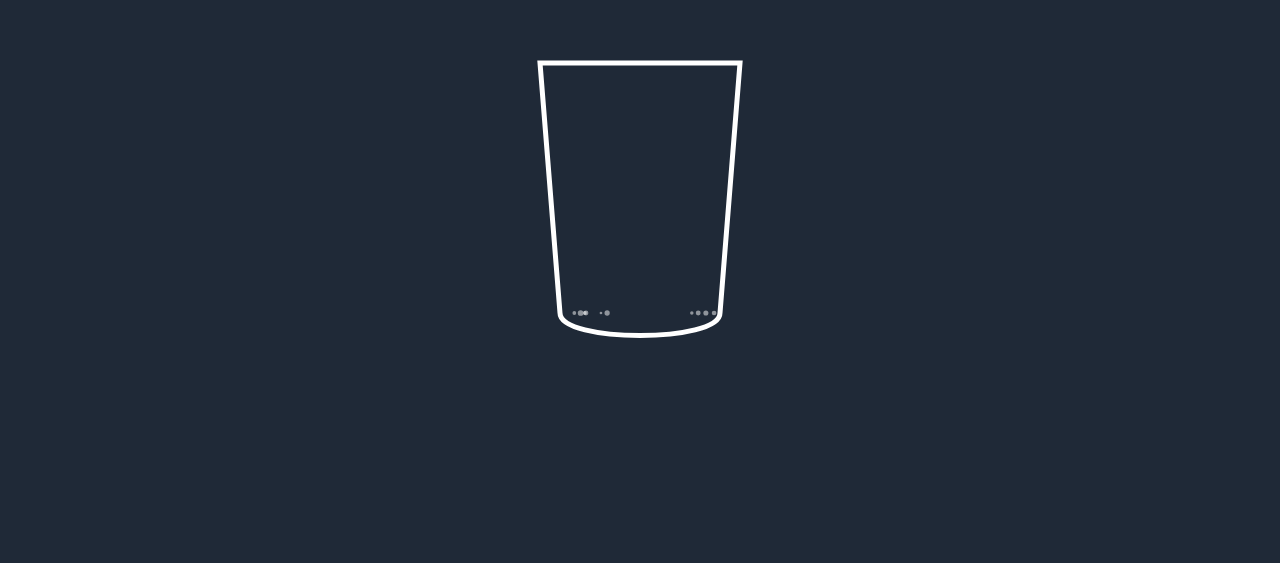
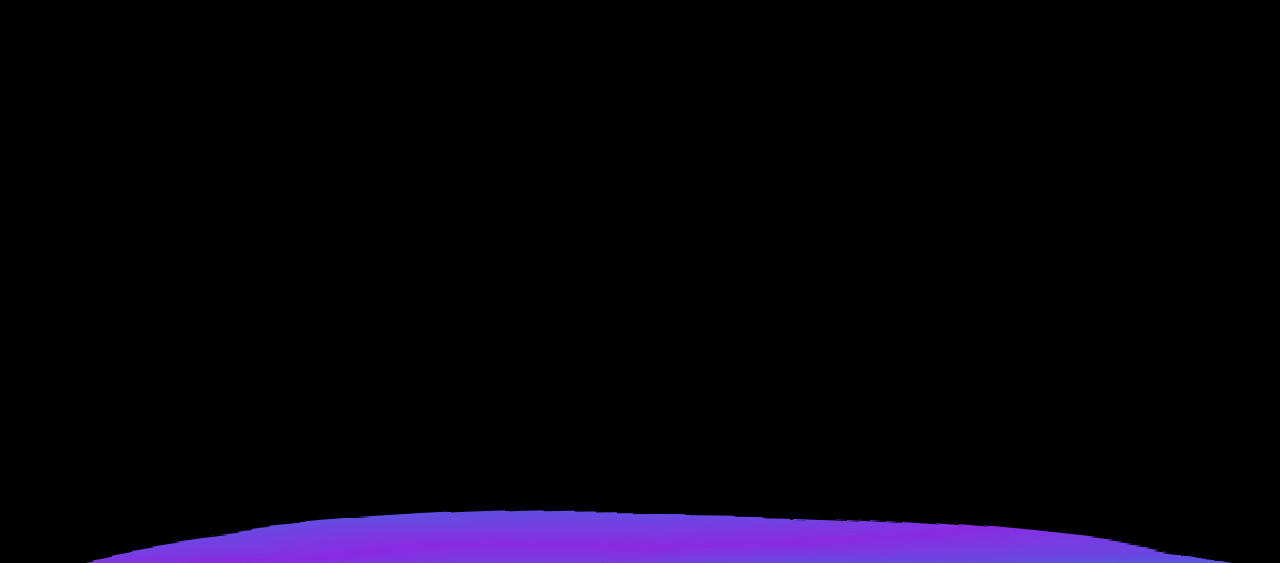
Before and after one commit to betterthanhajin/Yu.my, a Next.js app: page / in a window 1280 px wide. Shown: the part 237-800 px from the top of the page. Built offline with nearby package versions, Linux system fonts and the light colour scheme.

Commit message:
feat: testest

```diff
--- a/app/page.tsx
+++ b/app/page.tsx
@@ -19,19 +19,23 @@ export default function Home() {
   }, []);
 
   return (
-    <div className="w-full h-full bg-gray-800">
-      <LiquidInCupEffect tiltX={tiltX} tiltY={tiltY} />
+    <div className="w-full h-full bg-black">
+      <PhoneLiquidEffect tiltX={tiltX} tiltY={tiltY} />
     </div>
   );
 }
 
-function LiquidInCupEffect({ tiltX, tiltY }: { tiltX: number; tiltY: number }) {
-  const liquidHeight = 70 - (Math.abs(tiltX) + Math.abs(tiltY)) * 0.2;
-  const liquidRotation = tiltX * 0.5;
+function PhoneLiquidEffect({ tiltX, tiltY }: { tiltX: number; tiltY: number }) {
+  const adjustedTiltY = tiltY * -1; // Invert Y-axis for more intuitive movement
 
   return (
-    <div className="w-full h-full flex items-center justify-center">
-      <svg width="300" height="400" viewBox="0 0 300 400">
+    <div className="w-full h-full overflow-hidden">
+      <svg
+        width="100%"
+        height="100%"
+        viewBox="0 0 100 100"
+        preserveAspectRatio="none"
+      >
         <defs>
           <linearGradient
             id="liquidGradient"
@@ -49,69 +53,79 @@ function LiquidInCupEffect({ tiltX, tiltY }: { tiltX: number; tiltY: number }) {
             <feTurbulence
               type="turbulence"
               baseFrequency="0.01 0.05"
-              numOctaves="2"
+              numOctaves="3"
               seed="1"
             >
               <animate
                 attributeName="baseFrequency"
                 dur="10s"
-                values="0.01 0.05;0.02 0.1;0.01 0.05"
+                values="0.01 0.05;0.02 0.07;0.01 0.05"
                 repeatCount="indefinite"
               />
             </feTurbulence>
             <feDisplacementMap in="SourceGraphic" scale="5" />
           </filter>
-
-          <clipPath id="cupClip">
-            <path d="M50,100 L70,350 C70,380 230,380 230,350 L250,100 Z" />
-          </clipPath>
         </defs>
 
-        {/* Cup */}
-        <path
-          d="M50,100 L70,350 C70,380 230,380 230,350 L250,100 Z"
-          fill="none"
-          stroke="white"
-          strokeWidth="5"
-        />
-
         {/* Liquid */}
-        <g clipPath="url(#cupClip)">
-          <rect
-            x="0"
-            y={400 - liquidHeight + "%"}
-            width="300"
-            height={liquidHeight + "%"}
+        <g filter="url(#liquidTurbulence)">
+          <path
+            d={`
+              M0,100
+              C${25 + tiltX * 0.5},${90 + adjustedTiltY * 0.5}
+               ${75 - tiltX * 0.5},${90 + adjustedTiltY * 0.5}
+               100,100
+              V100 H0 Z
+            `}
             fill="url(#liquidGradient)"
-            filter="url(#liquidTurbulence)"
-            transform={`rotate(${liquidRotation} 150 ${
-              400 - liquidHeight / 2
-            })`}
           >
             <animate
-              attributeName="y"
-              values={`${400 - liquidHeight}%;${405 - liquidHeight}%;${
-                400 - liquidHeight
-              }%`}
+              attributeName="d"
               dur="3s"
               repeatCount="indefinite"
+              values={`
+                M0,100
+                C${25 + tiltX * 0.5},${90 + adjustedTiltY * 0.5}
+                 ${75 - tiltX * 0.5},${90 + adjustedTiltY * 0.5}
+                 100,100
+                V100 H0 Z;
+
+                M0,100
+                C${25 + tiltX * 0.5},${92 + adjustedTiltY * 0.5}
+                 ${75 - tiltX * 0.5},${92 + adjustedTiltY * 0.5}
+                 100,100
+                V100 H0 Z;
+
+                M0,100
+                C${25 + tiltX * 0.5},${90 + adjustedTiltY * 0.5}
+                 ${75 - tiltX * 0.5},${90 + adjustedTiltY * 0.5}
+                 100,100
+                V100 H0 Z;
+              `}
             />
-          </rect>
+          </path>
         </g>
 
         {/* Bubbles */}
-        {[...Array(10)].map((_, i) => (
+        {[...Array(15)].map((_, i) => (
           <circle
             key={i}
-            cx={75 + Math.random() * 150}
-            cy="350"
-            r={1 + Math.random() * 2}
+            cx={Math.random() * 100}
+            cy={100 + Math.random() * 10}
+            r={0.5 + Math.random() * 1}
             fill="rgba(255,255,255,0.5)"
           >
             <animate
               attributeName="cy"
-              from="350"
-              to={400 - liquidHeight + 20}
+              from={100 + Math.random() * 10}
+              to={80 + adjustedTiltY * 0.5}
+              dur={`${3 + Math.random() * 2}s`}
+              repeatCount="indefinite"
+            />
+            <animate
+              attributeName="cx"
+              from={Math.random() * 100}
+              to={Math.random() * 100 + tiltX * 0.2}
               dur={`${3 + Math.random() * 2}s`}
               repeatCount="indefinite"
             />
```
